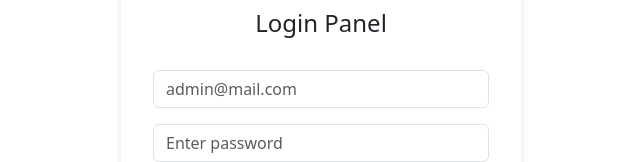
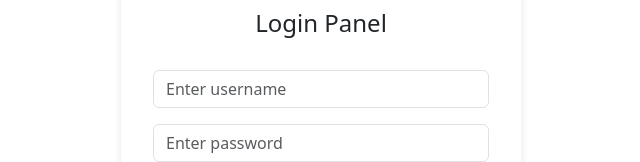
Before and after one commit to erkanturker/comAtt, a React (Vite) app in the folder frontend/: page /login in a window 1280 px wide. Shown: the part 372-534 px from the top of the page, without its empty margins (319-959 px from the left). Built offline with nearby package versions, Linux system fonts and the light colour scheme.

Commit message:
fix login place holder and remove unnecassary readme file

```diff
--- a/frontend/src/pages/LoginPage.jsx
+++ b/frontend/src/pages/LoginPage.jsx
@@ -68,7 +68,7 @@ const LoginPage = () => {
               className="login-input"
               name="username"
               type="text"
-              placeholder="admin@mail.com"
+              placeholder="Enter username"
               onChange={setFormData}
               value={formData.username}
               required
```
Also changed, not shown: 1 other file (tests, documents, lock files or other folders).
